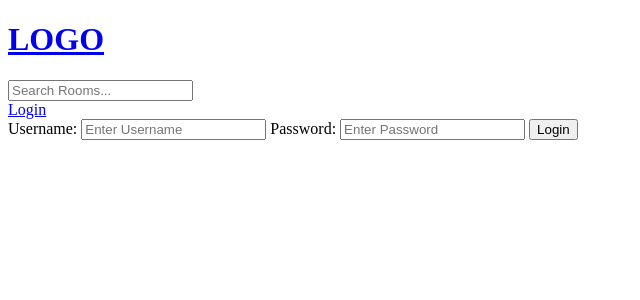
After one commit to liaz98/studychat, a Django app: page /login/ in a window 1280 px wide. The commit adds this page. Shown: the top 300 px of the page, without its empty margins (0-640 px from the left). Run offline with Django 3.2, Linux system fonts and the light colour scheme.

Commit message:
Login, logout, flash messages

```diff
--- /dev/null
+++ b/base/templates/base/login_register.html
@@ -0,0 +1,15 @@
+{% extends 'main.html' %}
+{% block content %}
+<div>
+    <form action="" method="post">
+        {% csrf_token %}
+        <label> Username: </label>
+        <input type="text" name="username" placeholder="Enter Username">
+
+        <label> Password: </label>
+        <input type="password" name="password" placeholder="Enter Password">
+
+        <input type="submit" value="Login"/>
+    </form>
+</div>
+{% endblock %}
--- a/base/urls.py
+++ b/base/urls.py
@@ -2,6 +2,9 @@ from django.urls import path
 from . import views
 
 urlpatterns = [
+    path('login/', views.loginPage, name='login'),
+    path('logout/', views.logoutUser, name='logout'),
+
     path('', views.home, name='home'),
     path('room/<str:pk>/', views.room, name='room'),
 
--- a/base/views.py
+++ b/base/views.py
@@ -1,10 +1,38 @@
 from django.shortcuts import render, redirect
 from django.http import HttpResponse
 from .models import Room, Topic
+from django.contrib.auth import authenticate, login, logout
 from django.db.models import Q
 from .forms import RoomForm
+from django.contrib.auth.models import User
+from django.contrib import messages
 # Create your views here.
 
+def loginPage(request):
+    if request.method == 'POST':
+        username = request.POST.get('username')  # User enters username
+        password = request.POST.get('password')  # User enters password
+
+        try:
+            user = User.objects.get(username=username)  # Checks user exist in the database
+        except:
+            messages.error(request, 'User does not exist')  # Django flash messages
+        user = authenticate(request, username=username, password=password)  # if user exists then checks credentials are correct
+
+        if user is not None:
+            login(request, user) # then logins to the system and creates a session
+            return redirect('home')
+        else:
+            messages.error(request, 'Username or password does not exit')
+
+    context={
+
+    }
+    return render(request, 'base/login_register.html', context)
+
+def logoutUser(request):
+    logout(request)
+    return redirect('home')
 
 def home(request):
     q = request.GET.get('q') if request.GET.get('q') != None else ''
--- a/templates/main.html
+++ b/templates/main.html
@@ -8,7 +8,17 @@
 </head>
 <body>
     {% include 'navbar.html' %}
+    <!--Flash message output -->
+    {% if messages %}
+    <ul class="messages">
+        {% for message in messages %}
+        <li>{{message}}</li>
+        {% endfor %}
+    </ul>
+    {% endif %}
+
     {% block content %}
+
     {% endblock %}
 </body>
 </html>
--- a/templates/navbar.html
+++ b/templates/navbar.html
@@ -4,3 +4,9 @@
 <form action="{% url 'home' %}" method="get">
     <input type="text" name="q" placeholder="Search Rooms..."/>
 </form>
+
+{% if request.user.is_authenticated %}
+    <a href="{% url 'logout' %}">Logout</a>
+{% else %}
+    <a href="{% url 'login' %}">Login</a>
+{% endif %}
```
Also changed, not shown: db.sqlite3.
